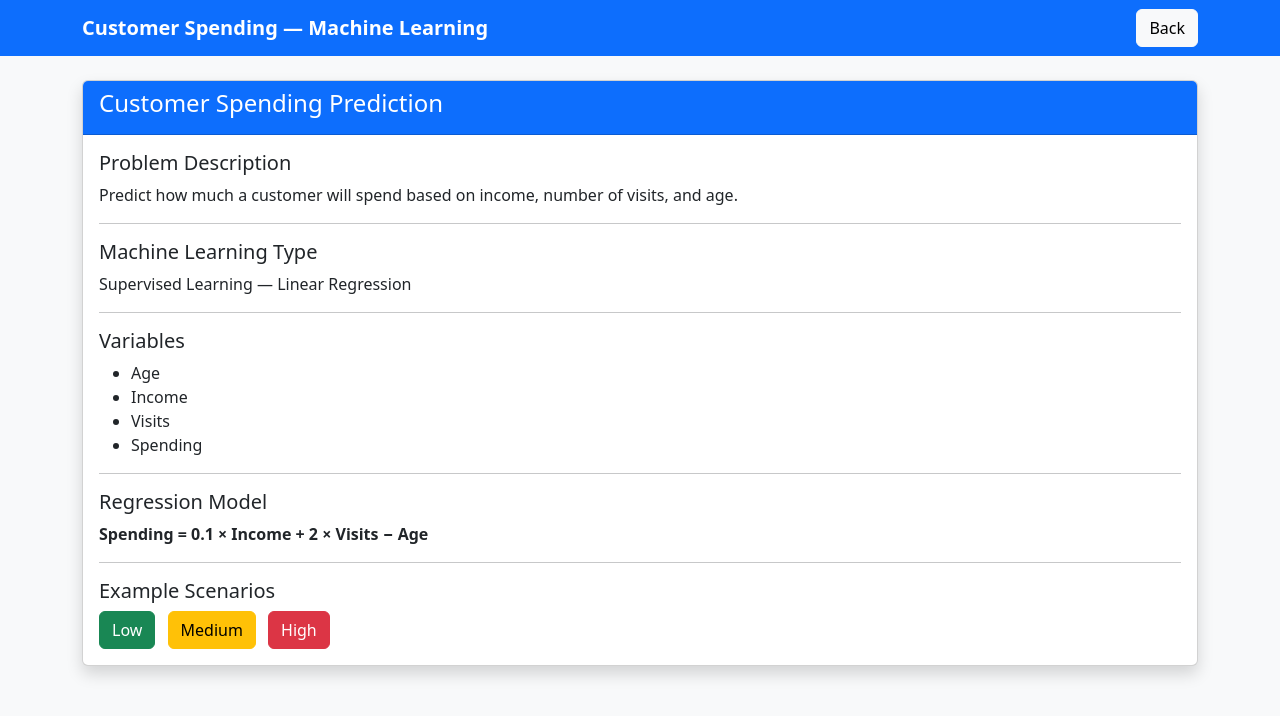
After one commit to Davidcapera/MACHINE_LEARNIG2, a Flask app: page /customer in a window 1280 px wide. The commit adds this page. Shown: the top 716 px of the page. Run offline with Flask 3, Linux system fonts and the light colour scheme.

Commit message:
Add customer spending prediction use case and update navigation menu

```diff
--- a/app/__init__.py
+++ b/app/__init__.py
@@ -6,8 +6,11 @@ def create_app():
     from app.controllers.weatherController import weather_bp
     from app.controllers.regressionController import regression_bp
     from app.controllers.indexController import index_bp
+    from app.controllers.customerController import customer_bp
+
     app.register_blueprint(weather_bp)
     app.register_blueprint(regression_bp)
     app.register_blueprint(index_bp)
+    app.register_blueprint(customer_bp)
 
     return app
--- /dev/null
+++ b/app/controllers/customerController.py
@@ -0,0 +1,34 @@
+from flask import Blueprint, render_template, request
+
+from app.models.customerModel import (
+    low_customer,
+    medium_customer,
+    high_customer
+)
+
+customer_bp = Blueprint(
+    "customer",
+    __name__
+)
+
+
+@customer_bp.route("/customer")
+def customer():
+
+    case = request.args.get("case")
+
+    example = None
+
+    if case == "low":
+        example = low_customer()
+
+    elif case == "medium":
+        example = medium_customer()
+
+    elif case == "high":
+        example = high_customer()
+
+    return render_template(
+        "customer.html",
+        example=example
+    )
--- /dev/null
+++ b/app/templates/customer.html
@@ -0,0 +1,134 @@
+<!DOCTYPE html>
+<html lang="en">
+
+<head>
+
+<meta charset="UTF-8">
+<meta name="viewport" content="width=device-width, initial-scale=1.0">
+
+<link href="https://cdn.jsdelivr.net/npm/bootstrap@5.3.0/dist/css/bootstrap.min.css" rel="stylesheet">
+
+<title>Customer Spending Prediction</title>
+
+</head>
+
+<body class="bg-light mb-4">
+
+
+<nav class="navbar navbar-dark bg-primary">
+<div class="container">
+
+<span class="navbar-brand fw-bold">
+Customer Spending — Machine Learning
+</span>
+
+<a href="/" class="btn btn-light">
+Back
+</a>
+
+</div>
+</nav>
+
+
+
+<div class="container mt-4">
+
+
+<div class="card shadow">
+
+<div class="card-header bg-primary text-white">
+<h4>Customer Spending Prediction</h4>
+</div>
+
+
+<div class="card-body">
+
+
+<h5>Problem Description</h5>
+
+<p>
+Predict how much a customer will spend based on income,
+number of visits, and age.
+</p>
+
+<hr>
+
+
+<h5>Machine Learning Type</h5>
+
+<p>
+Supervised Learning — Linear Regression
+</p>
+
+<hr>
+
+
+<h5>Variables</h5>
+
+<ul>
+<li>Age</li>
+<li>Income</li>
+<li>Visits</li>
+<li>Spending</li>
+</ul>
+
+
+<hr>
+
+
+<h5>Regression Model</h5>
+
+<p class="fw-bold">
+
+Spending = 0.1 × Income + 2 × Visits − Age
+
+</p>
+
+
+<hr>
+
+
+<h5>Example Scenarios</h5>
+
+
+<a href="/caseCustomer?case=low" class="btn btn-success me-2">
+Low
+</a>
+
+<a href="/caseCustomer?case=medium" class="btn btn-warning me-2">
+Medium
+</a>
+
+<a href="/caseCustomer?case=high" class="btn btn-danger">
+High
+</a>
+
+
+
+{% if example %}
+
+<div class="alert alert-info mt-3">
+
+<strong>{{ example.name }} customer</strong>
+
+<ul>
+<li>Age: {{ example.age }}</li>
+<li>Income: {{ example.income }}</li>
+<li>Visits: {{ example.visits }}</li>
+<li>Predicted spending: {{ example.spending }}</li>
+</ul>
+
+</div>
+
+{% endif %}
+
+
+</div>
+
+</div>
+
+</div>
+
+
+</body>
+</html>
--- a/app/templates/index.html
+++ b/app/templates/index.html
@@ -30,7 +30,7 @@
                 <li><a class="dropdown-item" href="/caseWeather">Weather</a></li>
                 <li><a class="dropdown-item" href="/case2">Case use 2</a></li>
                 <li><a class="dropdown-item" href="/case3">Case use 3</a></li>
-                <li><a class="dropdown-item" href="/case4">Case use 4</a></li>
+                <li><a class="dropdown-item" href="/customer">Customer</a></li>
                 </ul>
             </div>
             </li>
```
Also changed, not shown: app/models/customerModel.py (added, +49 -0 lines).
